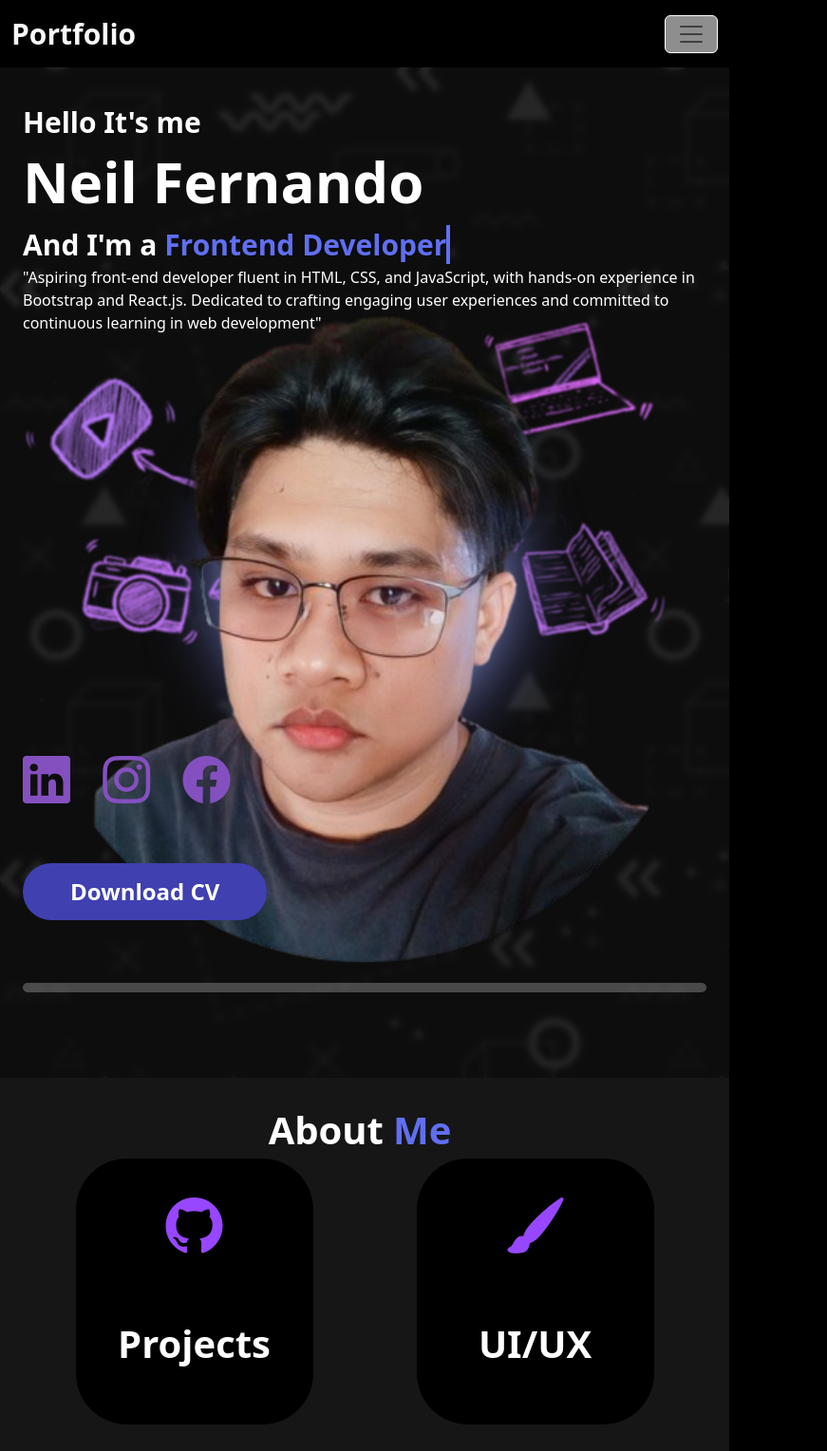
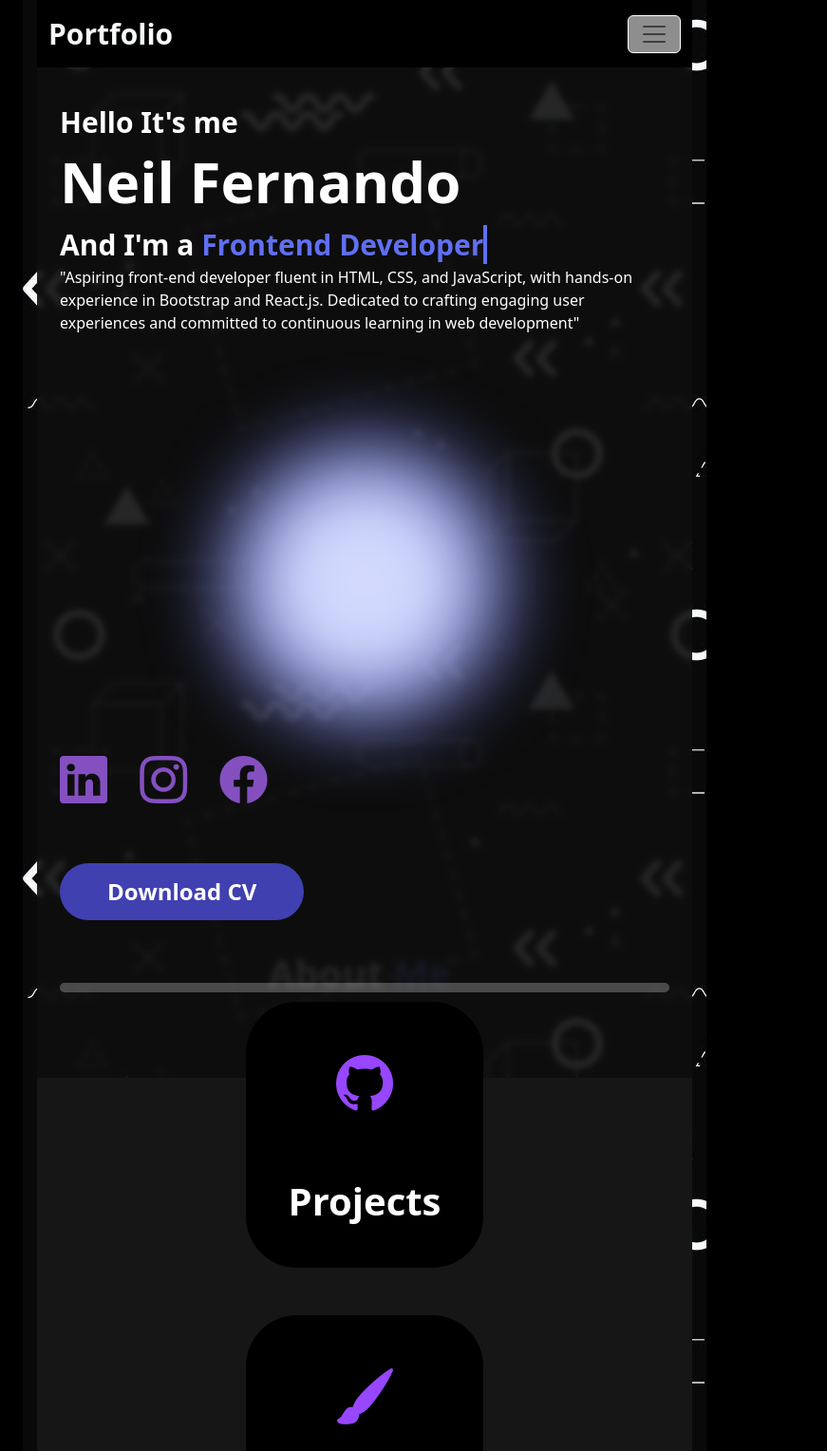
Before and after one commit to neirucode/portfolio, a website: page index.html in a window 768 px wide. Shown: the top 1528 px of the page at 95% size, 871 px wide, since content can reach past the window. Drawn offline with nearby package versions, Linux system fonts and the light colour scheme.

Commit message:
first commit

```diff
--- a/style.css
+++ b/style.css
@@ -370,8 +370,7 @@ body {
     flex-direction: column;
     justify-content: center;
     align-items: center;
-    margin-top: 10%;
-    width: 80vw;
+    height: 100%;
 }
 
 .hero2 .boxImg {
@@ -477,7 +476,6 @@ body {
 
 .hero3 .boxContent {
     display: flex;
-    margin: 0;
     flex-direction: column;
     justify-content: center;
     align-items: center;
@@ -571,7 +569,7 @@ body {
 .hero4 .form {
     width: 100%;
     height: auto;
-    margin: 1%;
+    margin: 0;
     color: white;
     padding: 20px 30px;
     background: #606ef17a;
@@ -653,15 +651,15 @@ body {
 /* Small devices (phones, 576px and up) */
 @media (min-width: 576px) {
     .container {
-        padding-left: 0;
-        padding-right: 0;
+        padding-left: 15px;
+        padding-right: 15px;
     }
 }
 
 /* Medium devices (tablets, 768px and up) */
 @media (min-width: 768px) {
     .container {
-        max-width: 100vw;
+        max-width: 720px;
         /* Adjust max-width according to your design */
     }
 }
@@ -669,7 +667,7 @@ body {
 /* Large devices (desktops, 992px and up) */
 @media (min-width: 992px) {
     .container {
-        max-width: 100vw;
+        max-width: 960px;
         /* Adjust max-width according to your design */
     }
 }
@@ -677,7 +675,7 @@ body {
 /* Extra large devices (large desktops, 1200px and up) */
 @media (min-width: 1200px) {
     .container {
-        max-width: 100vw;
+        max-width: 1140px;
         /* Adjust max-width according to your design */
     }
 }
@@ -715,8 +713,8 @@ body {
 
     .hero .image1,
     .hero .image2 {
-        width: 100%;
-        height: auto;
+        display: none;
+        /* Hide or adjust images for smaller screens */
     }
 
     .ellipse {
@@ -731,16 +729,11 @@ body {
     .hero2 .about,
     .hero2 .about2 {
         font-size: 40px;
-        z-index: 5;
     }
 
     .hero2 .square {
         max-width: 250px;
         height: 280px;
-    }
-
-    .hero2 .boxContent {
-        width: auto;
     }
 
     .hero2 .boxImg {
@@ -758,16 +751,11 @@ body {
     .hero3 .about,
     .hero3 .about2 {
         font-size: 40px;
-        z-index: 5;
     }
 
     .hero3 .square {
         max-width: 250px;
         height: 280px;
-    }
-
-    .hero3 .boxImg {
-        width: 80vw;
     }
 
     .hero3 .boxTxt {
@@ -781,7 +769,6 @@ body {
     .hero4 .about,
     .hero4 .about2 {
         font-size: 40px;
-        z-index: 5;
     }
 
     .leftBox h1 {
```
